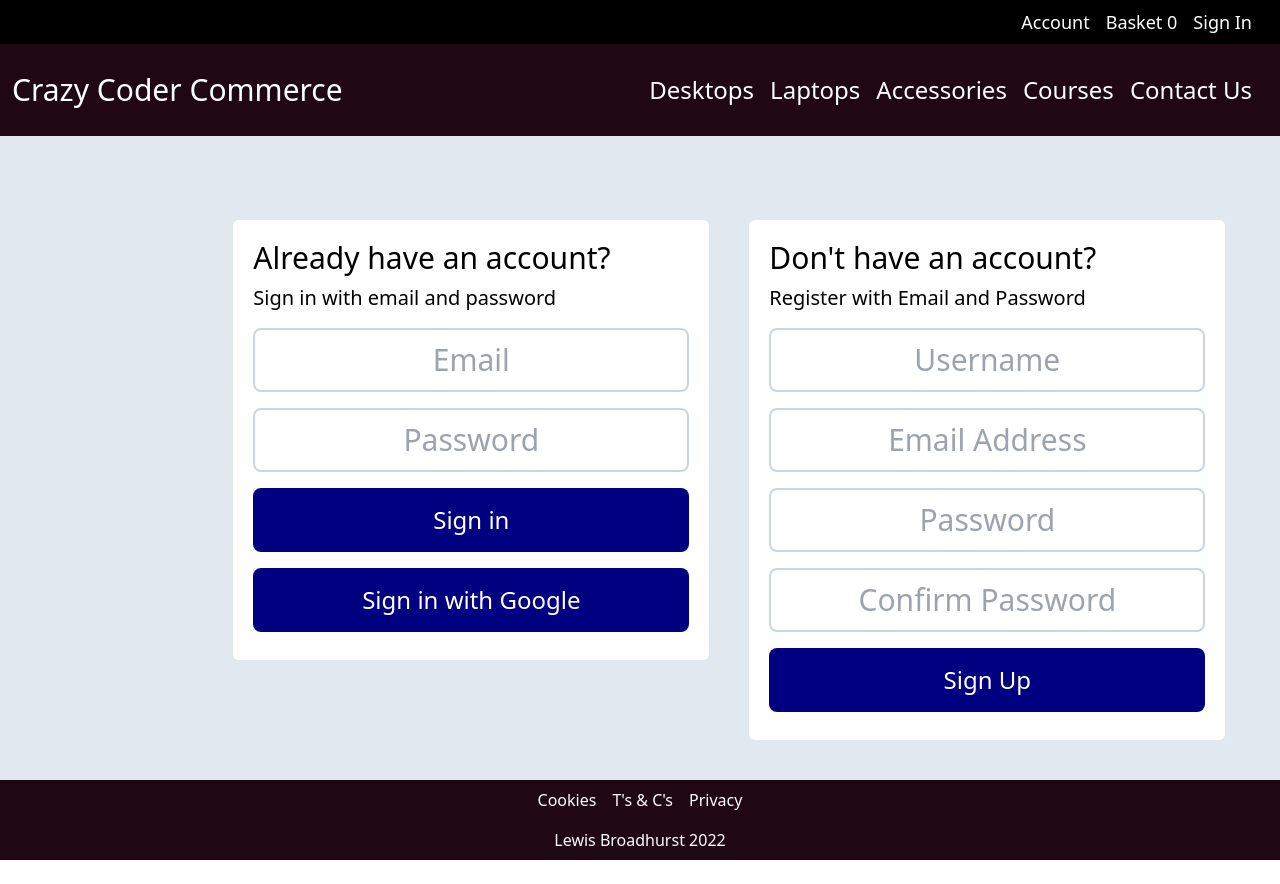
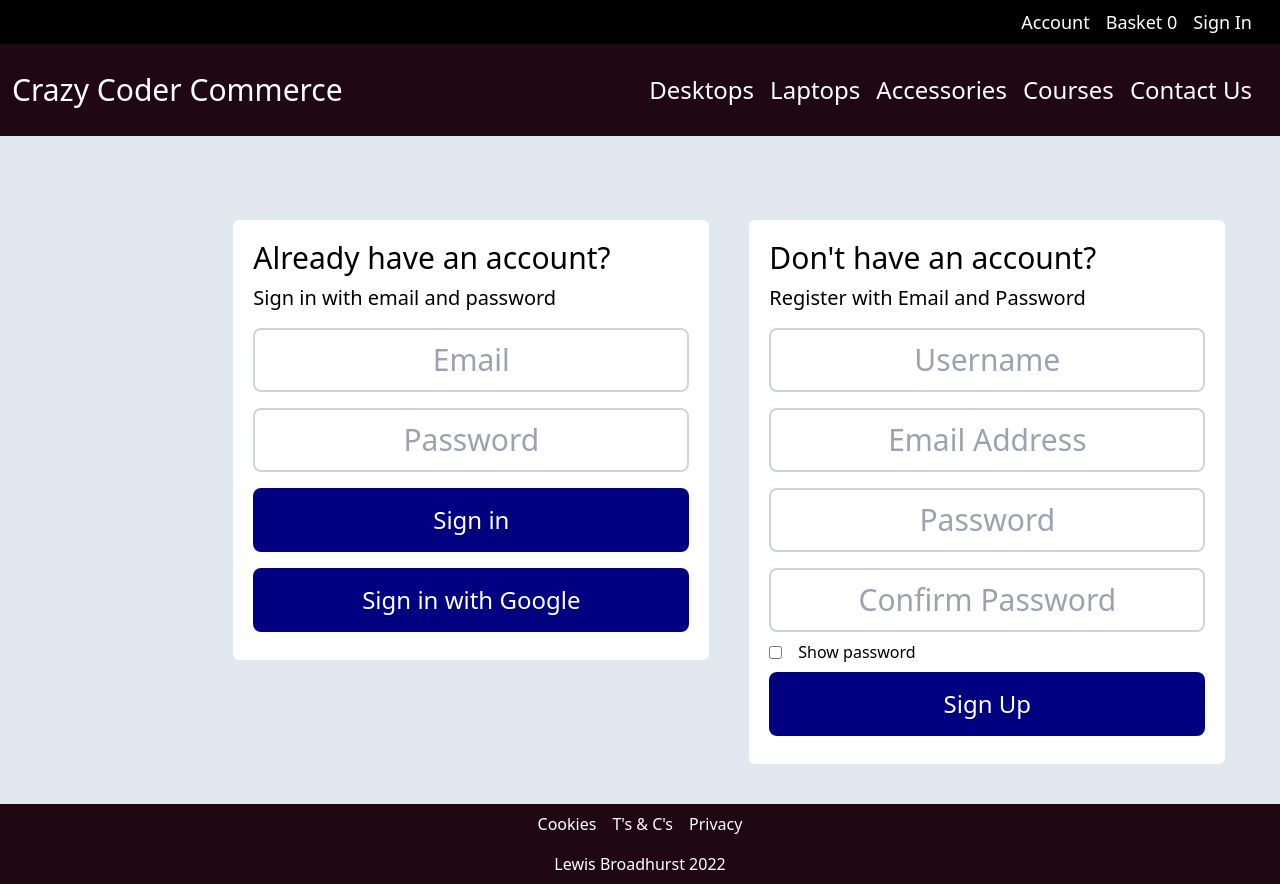
Before and after one commit to LMBroadhurst/crazy-coder-commerce, a React (Create React App) app: page /auth in a window 1280 px wide. Before the commit the page ends 860 px from the top, so only its background shows below. Built offline with nearby package versions, Linux system fonts and the light colour scheme; no server answers.

Commit message:
improvements to UX

```diff
--- a/src/components/HeaderPrimary/HeaderPrimary.js
+++ b/src/components/HeaderPrimary/HeaderPrimary.js
@@ -1,15 +1,18 @@
 import { Link } from "react-router-dom";
-import { useContext, useRef, useState } from "react";
+import { useContext, useEffect, useRef, useState } from "react";
 import { UserContext } from "../../contexts/User.context";
 import { signOutUser } from "../../Utils/Firebase";
 
 import { FontAwesomeIcon } from '@fortawesome/react-fontawesome';
 import { faBars } from '@fortawesome/free-solid-svg-icons';
 import CartDropDown from "../Cart-DropDown/CartDropDown";
+import Account from "../../Routes/Account";
+import LogIn from "../LogIn/LogIn";
 
 const HeaderPrimary = () => {
 
   const [displayStatus, setDisplayStatus] = useState("hidden");
+  const [accountRedirect, setAccountRedirect] = useState("");
 
   const { currentUser } = useContext(UserContext);
 
@@ -30,6 +33,16 @@ const HeaderPrimary = () => {
   }
 
 
+  useEffect( () => {
+
+    if (currentUser) {
+      return setAccountRedirect("account");
+    } else {
+      return setAccountRedirect("auth")
+    }
+  }, [currentUser]);
+
+
   return (
     <>
     <header className='bg-navy text-white'>
@@ -37,10 +50,10 @@ const HeaderPrimary = () => {
       <div className="p-1 bg-black text-s md:text-lg md:px-3 md:py-2 lg:px-5">
         <section className="flex flex-row justify-end xl:mx-auto xl:w-3/4" >
 
-            <span className="px-2"><Link to="/account">Account</Link></span>
+            <span className="px-2 cursor-pointer"><Link to={`/${accountRedirect}`}>Account</Link></span>
             <span className="px-2" onClick={toggleBasketDisplayStatus}>Basket {0}</span>
             {
-              currentUser ? <span onClick={signOutUser} className="pl-2 lg:pr-2">Sign Out</span>
+              currentUser ? <span onClick={signOutUser} className="pl-2 lg:pr-2"><Link to="/">Sign Out</Link></span>
                 : <span className="pl-2 lg:pr-2"><Link to="/auth">Sign In</Link></span>
             }
 
--- a/src/components/LogIn/LogIn.js
+++ b/src/components/LogIn/LogIn.js
@@ -2,6 +2,7 @@ import { signInWithGooglePopup, createUserDocumentFromAuth, signInAuthUserWithEm
 import ButtonA from "../Button/ButtonA";
 import FormInput from "../FormInput/FormInput";
 import { useState } from "react";
+import { Link, useNavigate } from "react-router-dom";
 
 
 const defaultFormFields = {
@@ -14,6 +15,7 @@ const LogIn = () => {
     const [formFields, setFormFields] = useState(defaultFormFields);
     const { email, password } = formFields;
     const resetFormFields = () => setFormFields(defaultFormFields);
+    const navigate = useNavigate()
 
 
     const handleChange = (event) => {
@@ -29,6 +31,7 @@ const LogIn = () => {
         try {
             await signInAuthUserWithEmailAndPassword(email, password);
             resetFormFields();
+            navigate("/account");
         } catch (error) {
 
             switch(error.code) {
@@ -48,6 +51,7 @@ const LogIn = () => {
 
     const signInWithGoogle = async () => {
         await signInWithGooglePopup();
+        navigate("/account")
     };
 
 
@@ -79,11 +83,13 @@ const LogIn = () => {
                     value={password}
                 />
 
+
                 <ButtonA
                     type='submit'
                     buttonStyle="google"
                     text="Sign in"
                 />
+
 
             </form>
 
--- a/src/components/Register/Register.js
+++ b/src/components/Register/Register.js
@@ -45,6 +45,19 @@ const Register = () => {
     setFormFields(defaultFormFields);
   }
 
+  const togglePasswordShowing = (event) => {
+    event.preventDefault();
+
+    const checkbox = document.getElementById("register_checkbox");
+    const password = document.getElementById("register-password");
+
+    if ( checkbox.checked ) {
+      return password.type = "text";
+    }
+
+    return password.type = "password";
+  }
+
   return (
     <>
       <div className='flex flex-col justify-center items-stretch bg-white rounded-md m-5 p-5'>
@@ -80,6 +93,7 @@ const Register = () => {
             onChange={handleChange}
             name="password"
             value={password}
+            id="register-password"
           />
 
           <FormInput
@@ -90,6 +104,12 @@ const Register = () => {
             name="confirmPassword"
             value={confirmPassword}
           />
+
+          <div className="flex flex-row flex-start items-center">
+            <input type={"checkbox"} id="register_checkbox" onChange={togglePasswordShowing}/>
+            <span className="pl-4">Show password</span>
+          </div>
+
 
           <ButtonA
             type="submit"
```
